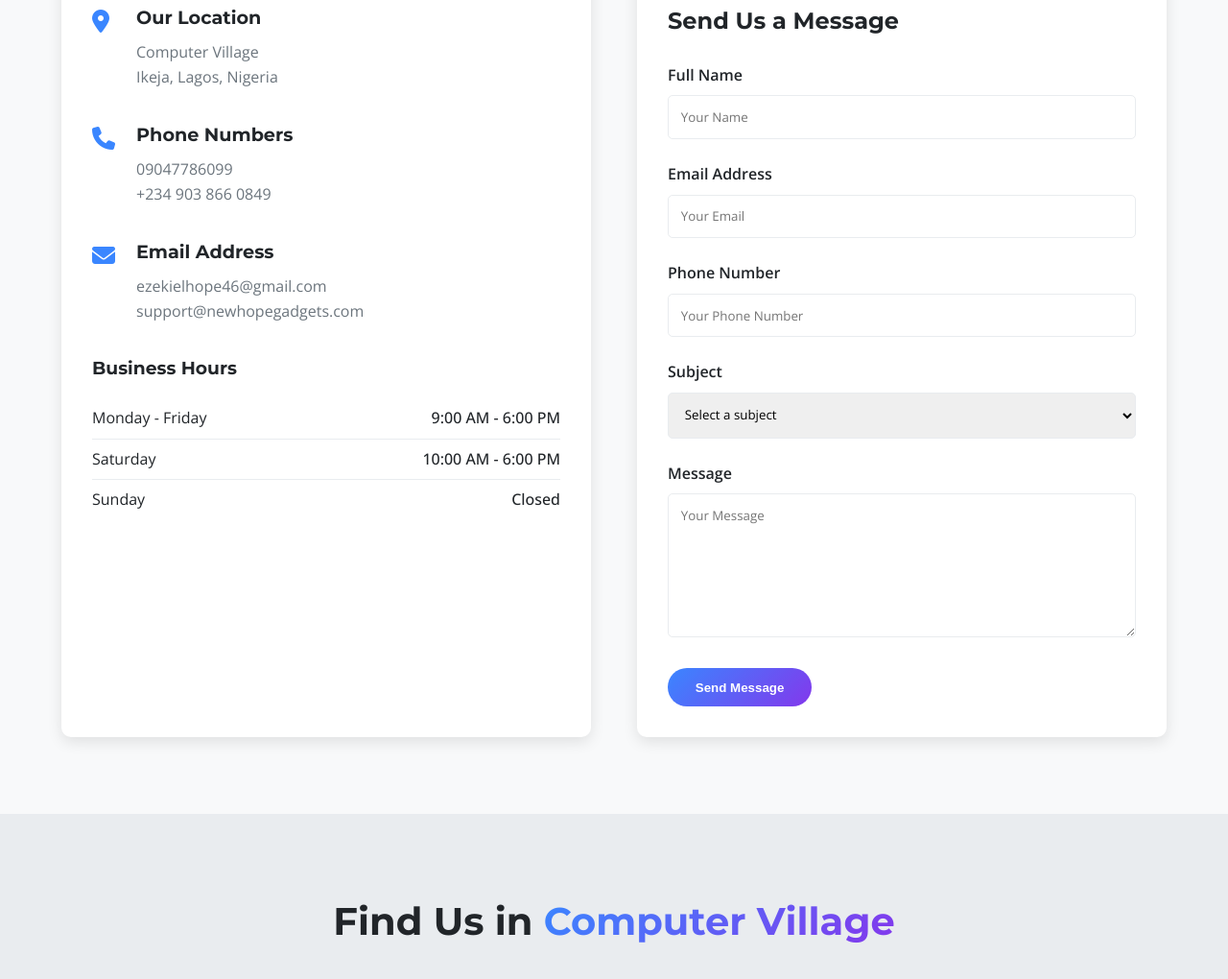
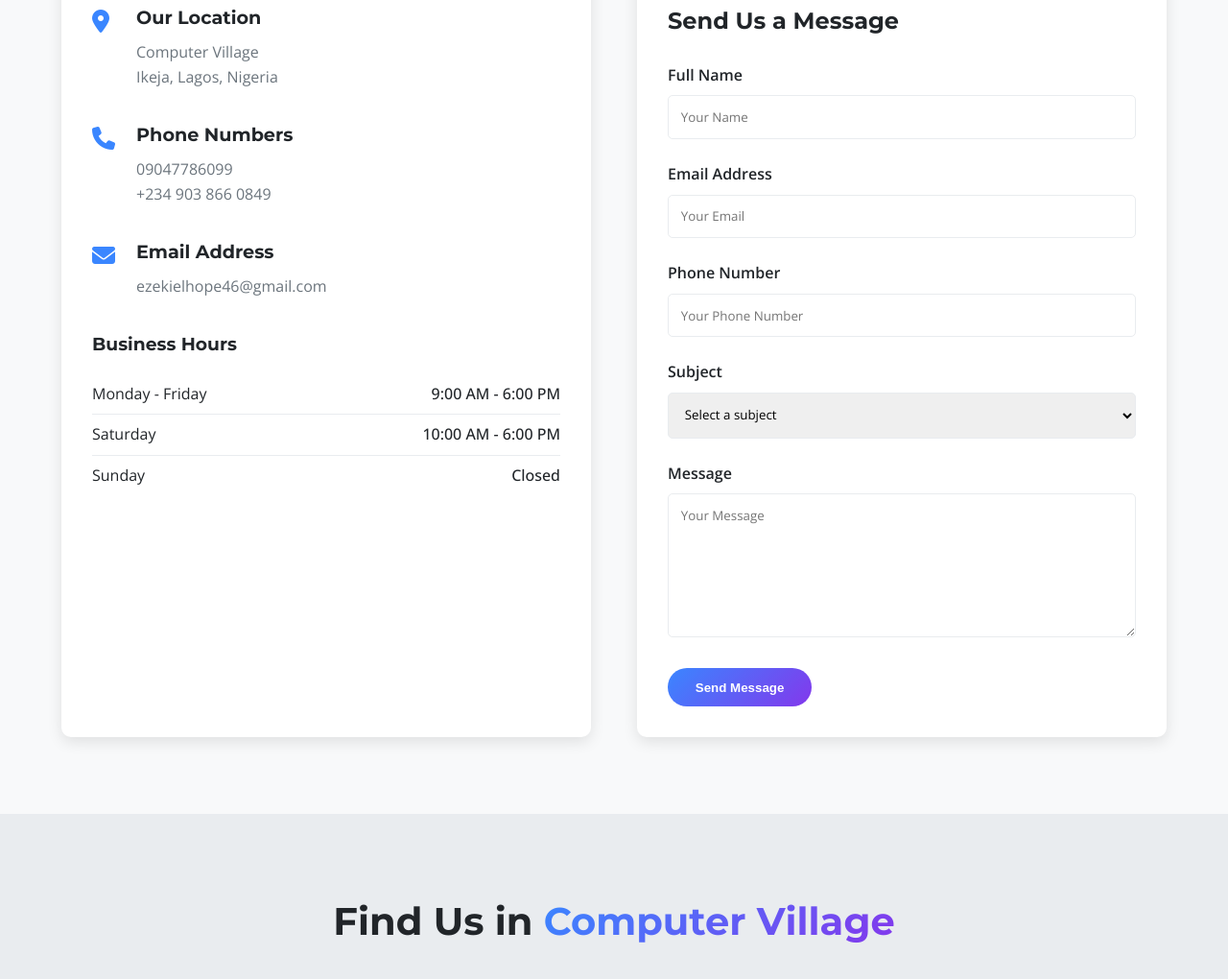
Before and after one commit to mukthar12345/NEW-HOPE-GADGETS-, a plain HTML site: page contact.html in a window 1280 px wide. Shown: the part 705-1725 px from the top of the page at 96% size. Drawn offline with nearby package versions, Linux system fonts and the light colour scheme.

Commit message:
Update contact.html

```diff
--- a/contact.html
+++ b/contact.html
@@ -551,7 +551,7 @@
                         </div>
                         <div class="info-content">
                             <h3>Email Address</h3>
-                            <p>ezekielhope46@gmail.com <br>support@newhopegadgets.com</p>
+                            <p>ezekielhope46@gmail.com <br></p>
                         </div>
                     </div>
 
```
